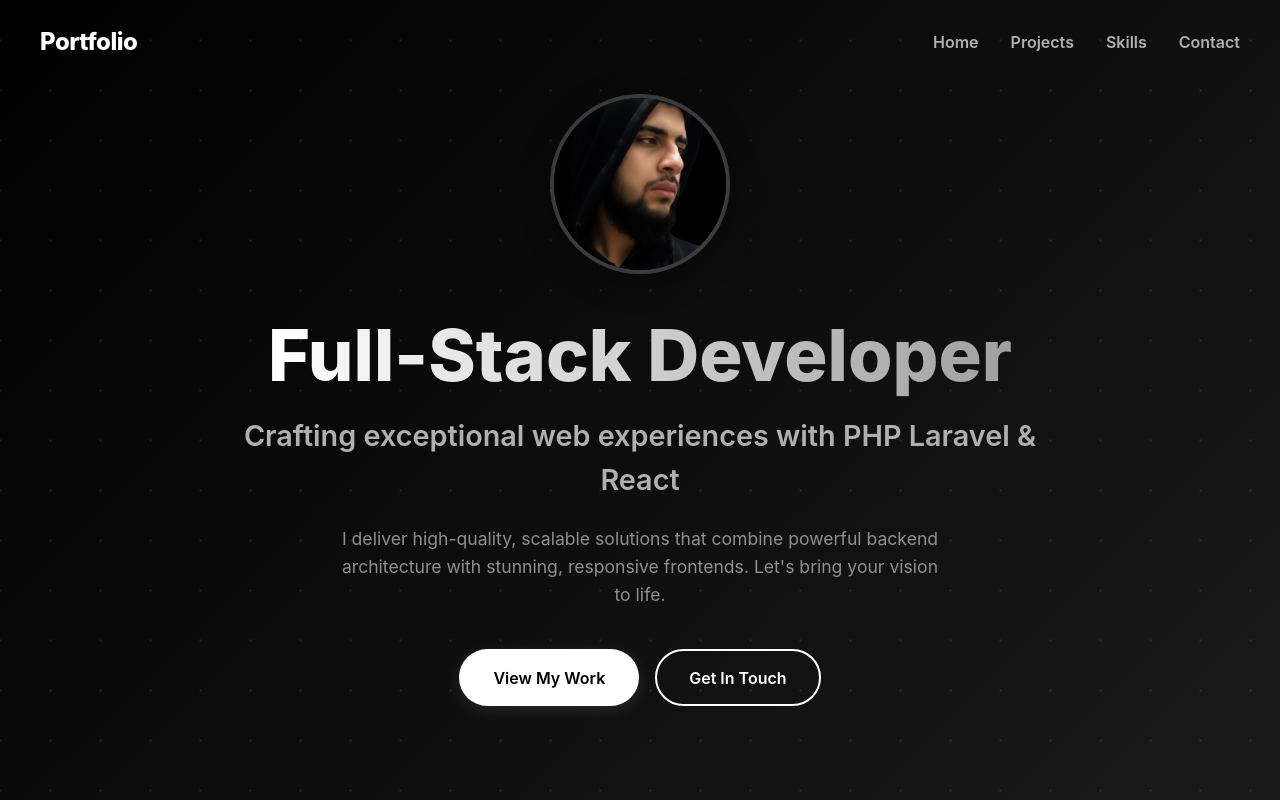
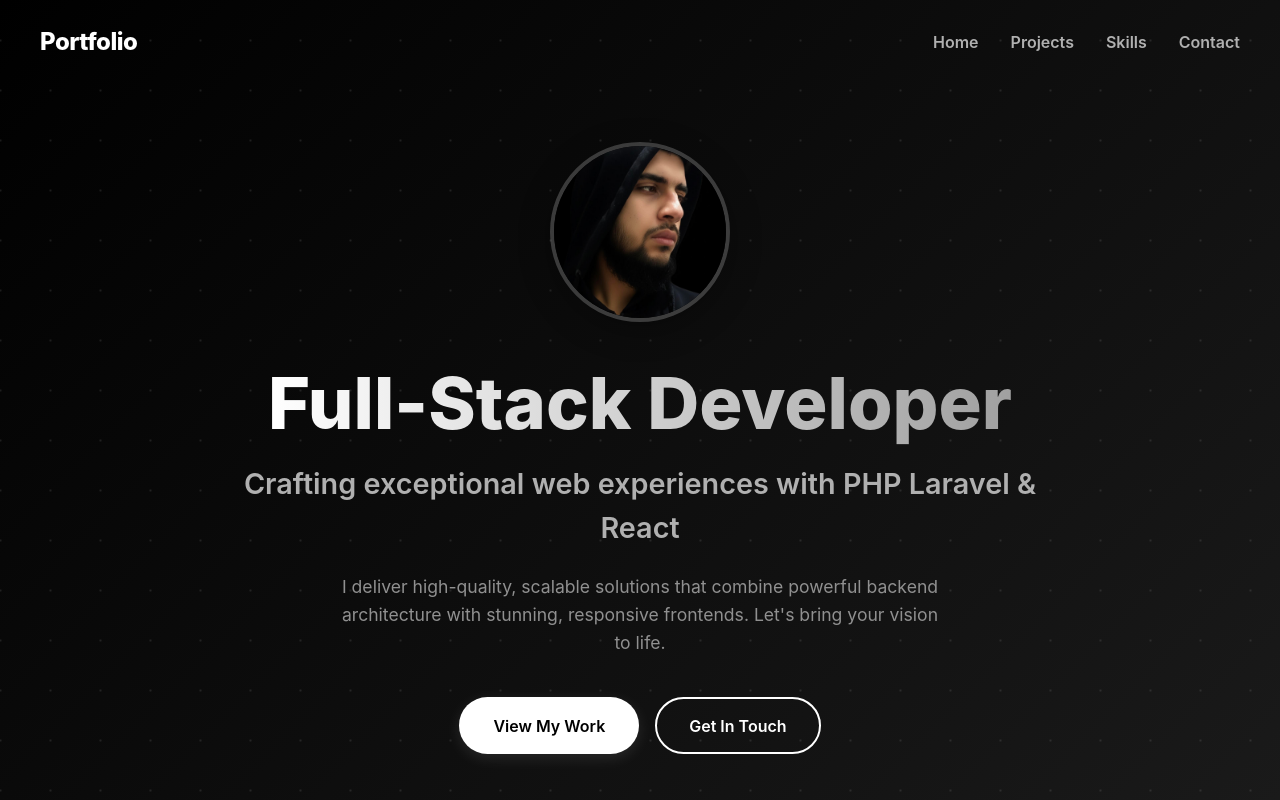
Before and after one commit to Muhammed-Sherif/protofolio, a React (Vite) app: page / in a window 1280 px wide. Shown: the top 800 px of the page. Built offline with nearby package versions, Linux system fonts and the light colour scheme.

Commit message:
fix: Adjust margin-top for hero profile section

```diff
--- a/src/components/Hero.css
+++ b/src/components/Hero.css
@@ -34,6 +34,7 @@
 
 .hero-profile {
   margin-bottom: 2rem;
+  margin-top: 6rem;
   animation: fadeInDown 1s ease-out;
 }
 
```
